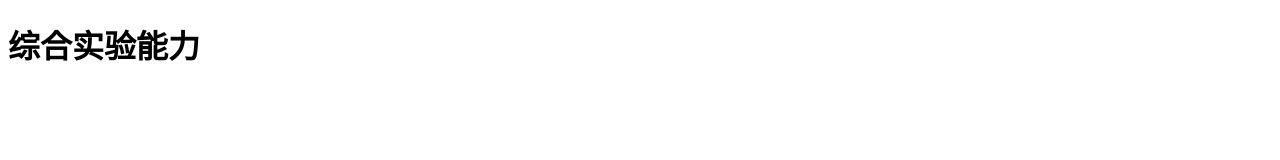
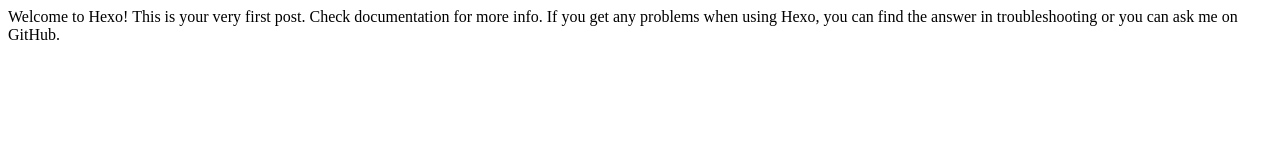
Before and after one commit to canlanri/canlanri.github.io, a plain HTML site: page index.html in a window 1280 px wide. Drawn offline with Linux system fonts and the light colour scheme.

Commit message:
Update index.html

```diff
--- a/index.html
+++ b/index.html
@@ -1,9 +1,9 @@
 <!DOCTYPE html>
 <html>
 <head>
-  <title>测试</title>
+  <title>Welcome</title>
 </head>
 <body>
-<h1>综合实验能力</h1>
+Welcome to Hexo! This is your very first post. Check documentation for more info. If you get any problems when using Hexo, you can find the answer in troubleshooting or you can ask me on GitHub.
 </body>
 </html>
```
